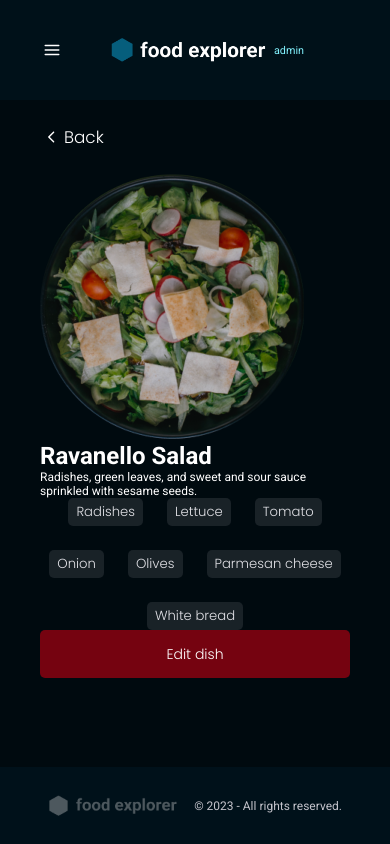
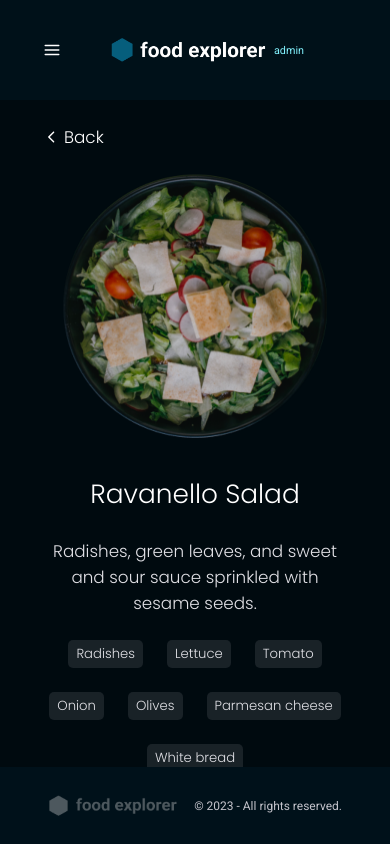
Before and after one commit to MoaraMiranda/food-explorer, a React (Vite) app: page /admin/dish-details/1 in a window 390 px wide. Built offline with nearby package versions, Linux system fonts and the light colour scheme.

Commit message:
DishDetails page - responsive config and button route config

```diff
--- a/src/pages/admin/DishDetails/index.jsx
+++ b/src/pages/admin/DishDetails/index.jsx
@@ -7,7 +7,16 @@ import { Container, Content } from "./styles";
 import RavanelloDish from "../../../assets/RavanelloDish.png";
 import { TagsGroup } from "../../../components/TagsGroup";
 
+import { useNavigate } from "react-router-dom";
+
 export function DishDetails() {
+  const navigate = useNavigate();
+
+  function handleRoute(e) {
+    e.preventDefault();
+    navigate("/admin/edit-dish");
+  }
+
   return (
     <Container>
       <Header isAdmin />
@@ -22,8 +31,8 @@ export function DishDetails() {
               sesame seeds.
             </p>
             <TagsGroup />
-            <div >
-            <Button title="Edit dish" />
+            <div className="button-section">
+              <Button title="Edit dish" onClick={handleRoute} />
             </div>
           </div>
         </div>
--- a/src/pages/admin/DishDetails/styles.js
+++ b/src/pages/admin/DishDetails/styles.js
@@ -10,23 +10,36 @@ export const Content = styled.div`
   flex-direction: column;
   gap: 24px;
   margin: 0 auto;
-  padding-top: 36px;
 
-  > img {
+  .content-section {
+    display: flex;
+    flex-direction: column;
+    gap: 36px;
+  }
+
+  .dish-details {
+    display: flex;
+    flex-direction: column;
+    gap: 24px;
+    justify-content: center;
+  }
+
+  img {
     width: 264px;
     height: 264px;
     margin: 0 auto;
   }
 
-  > h1 {
+  h1 {
     color: ${({ theme }) => theme.COLORS.LIGHT_100};
     font-family: "Poppins", sans-serif;
     font-size: 2.2rem;
     font-weight: 500;
     text-align: center;
   }
-  > p {
-    color: ${({ theme }) => theme.COLORS.LIGHT_100};
+
+  p {
+    color: ${({ theme }) => theme.COLORS.LIGHT_300};
     text-align: center;
     font-family: "Poppins", sans-serif;
     font-size: 1.4rem;
@@ -39,22 +52,41 @@ export const Content = styled.div`
   }
 
   @media (min-width: ${DEVICE_BREAKPOINTS.LG}) {
-    .content-section{
+    padding-top: 36px;
+
+    .content-section {
       display: flex;
       flex-direction: row;
       gap: 50px;
+      margin-top: 36px;
     }
 
     .dish-details {
       display: flex;
       flex-direction: column;
-      max-width: 690px;
       gap: 24px;
+      justify-content: center;
     }
 
     img {
       width: 390px;
       height: 390px;
     }
+
+    p {
+      font-size: 1.4rem;
+      text-align: start;
+    }
+
+    h1 {
+      font-size: 3rem;
+      font-weight: 500;
+      text-align: start;
+    }
+
+    .button-section {
+      margin-top: 24px;
+      max-width: 150px;
+    }
   }
 `;
```
